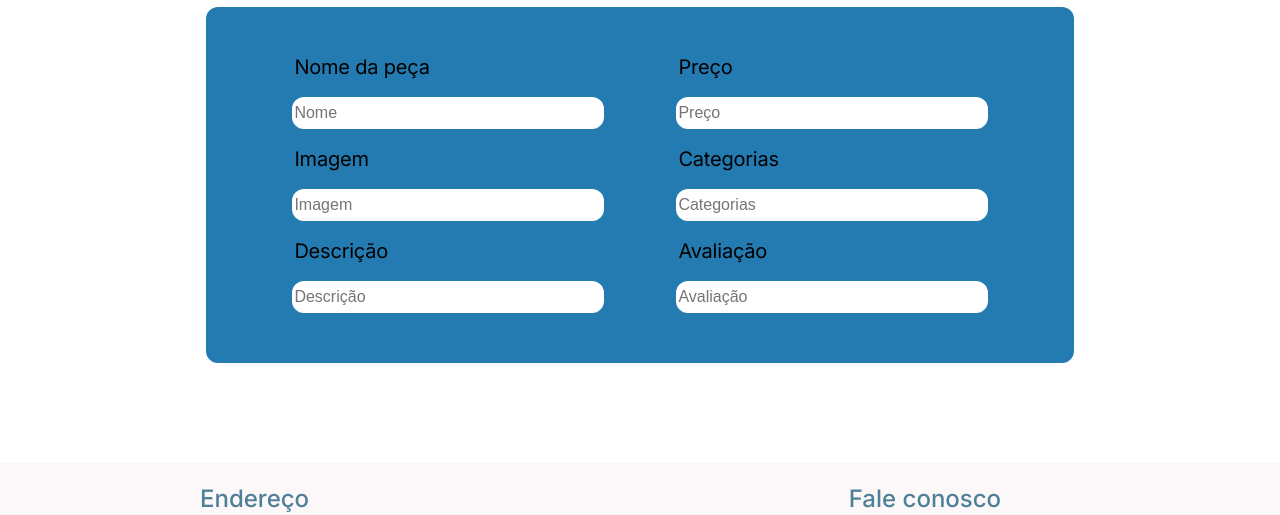
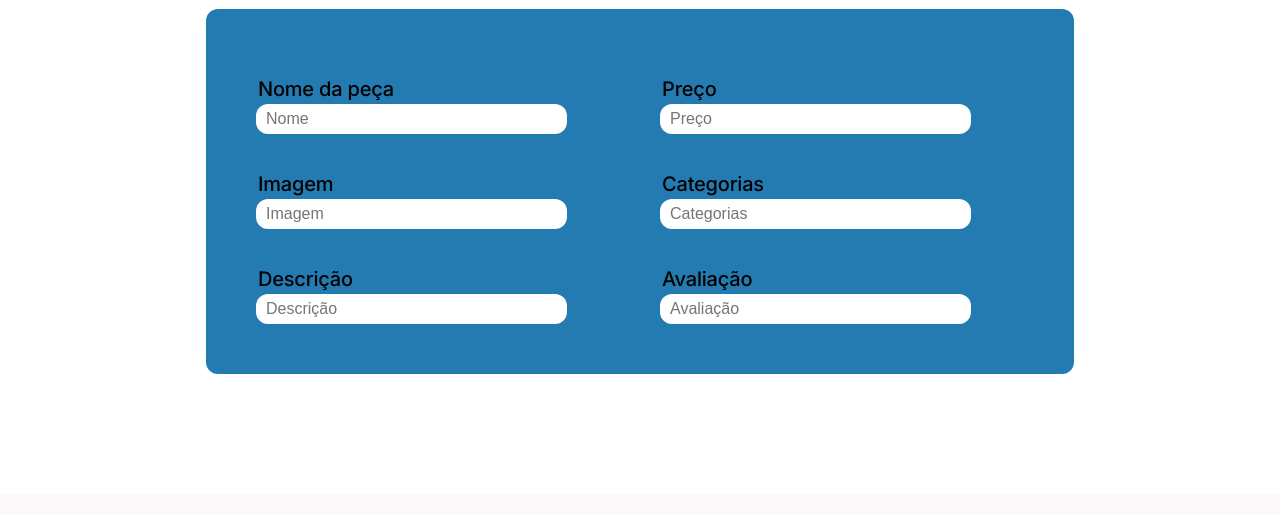
Before and after one commit to GabrielBaetaP/InJunior, a website: page Tarefa API e Promises/web/PagAdicionar.html in a window 1280 px wide. Shown: the part 267-782 px from the top of the page. Drawn offline with Linux system fonts and the light colour scheme; a web font is replaced by a local one.

Commit message:
fix: centralizando

```diff
--- a/Tarefa API e Promises/web/PagAdicionar.css
+++ b/Tarefa API e Promises/web/PagAdicionar.css
@@ -8,26 +8,26 @@ body {
     margin: 0;
 }
 
-header{
+header {
     height: 130px;
     background-color: rgba(65, 95, 206, 1);
     display: flex;
     justify-content: space-between;
 }
 
-header .base-img{
+header .base-img {
     width: 250px;
     display: flex;
     align-self: center;
     margin-left: 200px;
 }
 
-header .logo{
+header .logo {
     width: 110px;
     height: 99px;
 }
 
-header .titulo{
+header .titulo {
     display: flex;
     align-self: center;
     width: auto;
@@ -37,7 +37,7 @@ header .titulo{
     letter-spacing: 0%;
 }
 
-header .modo{
+header .modo {
     background: rgba(31, 155, 95, 1);
     display: flex;
     align-self: center;
@@ -46,184 +46,134 @@ header .modo{
     height: 60px;
     gap: 21px;
     border-radius: 24px;
-    padding-top: 5px;
-    padding-right: 16px;
-    padding-bottom: 5px;
-    padding-left: 16px;
-
+    padding: 5px 16px;
 }
 
-header .modo img{
+header .modo img {
     width: 40px;
     height: 40px;
-    display: flex;
     align-self: center;
 }
 
-header .modo p{
+header .modo p {
     color: white;
-    display: flex;
     align-self: center;
-
     font-weight: 500;
-    font-style: Medium;
     font-size: 20px;
-
     line-height: 100%;
     letter-spacing: -0.2px;
 }
 
 
-main{
+main {
     display: flex;
     flex-direction: column;
     align-items: center;
     justify-content: center;
+    padding: 20px 0;
 }
 
-main .titulo{
+main .titulo {
     font-weight: 600;
-    font-style: Semi Bold;
     font-size: 48px;
     line-height: 100%;
     letter-spacing: -0.2px;
+    text-align: center;
+    margin-bottom: 30px;
 }
 
-main .infos{
-    padding: 30px 50px 50px 50px;
+
+main .infos {
+    padding: 50px;
     background-color: rgba(36, 123, 177, 1);
     width: 60%;
     display: grid;
-    grid-template-columns: repeat(2,1fr);
+    grid-template-columns: repeat(2, 1fr);
+    gap: 20px 40px;
     margin-bottom: 100px;
     border-radius: 12px;
-
 }
 
-input{
-    display: flex;
+input {
     justify-self: center;
     width: 80%;
     height: 30px;
     border-radius: 12px;
     border: 0;
     font-size: 16px;
+    padding: 0 10px;
 }
 
-main p{
+.campo {
     color: rgba(0, 0, 0, 1);
     line-height: 100%;
     letter-spacing: -0.2px;
-    margin-left: 10%;
+    margin-left: 2px;
+    margin-bottom: 5px;
+    font-weight: 500;
 }
 
-
-
-
-
-
-
-
-
-
-
-
-
-
-
-
-
-
-
-
-
-
-
-
-
-
-
-
-
-
-
-
-
-
-footer{
+footer {
     height: 180px;
     background-color: rgba(252, 247, 248, 1);
-
     display: flex;
     flex-direction: column;
-    justify-items: center;
 }
 
-footer .endereco{
+footer .endereco {
     margin-left: 200px;
 }
 
-footer .infos{
+footer .infos {
     display: flex;
     justify-content: space-between;
-
 }
 
-footer .titulo{
+footer .titulo {
     color: rgba(78, 128, 152, 1);
-
     width: auto;
     height: auto;
-
     font-weight: 500;
-    font-style: Medium;
     font-size: 24px;
     line-height: 100%;
     letter-spacing: 4%;
 }
 
-footer .texto{
+footer .texto {
     color: rgba(39, 69, 83, 1);
-
     display: flex;
     width: 301px;
     height: 92px;
-
     font-weight: 400;
-    font-style: Regular;
     font-size: 20px;
     line-height: 100%;
     letter-spacing: 5%;
 }
 
-footer .contato .texto{
+footer .contato .texto {
     width: auto;
     height: auto;
 }
 
-footer .contato{
+footer .contato {
     margin-right: 200px;
 }
 
-footer .links{
+footer .links {
     display: flex;
     gap: 20px;
 }
 
-footer .copyright{
-    padding: 0;
+footer .copyright {
+    padding: 5px 0;
     margin: 0;
     background-color: rgba(65, 95, 206, 1);
-    padding: 5px 0;
     width: 100%;
     display: flex;
     align-items: center;
     justify-content: center;
-
-
     font-style: normal;
     font-size: 16px;
-
     line-height: 100%;
     letter-spacing: 5%;
 }
--- a/Tarefa API e Promises/web/PagAdicionar.html
+++ b/Tarefa API e Promises/web/PagAdicionar.html
@@ -26,27 +26,27 @@
         <p class="titulo">Adicionar nova peça ao estoque</p>
         <div class="infos">
             <div class="nome">
-                <p>Nome da peça</p>
+                <p class="campo">Nome da peça</p>
                 <input type="text" name="" id="" placeholder="Nome">
             </div>
             <div class="preco">
-                <p>Preço</p>
+                <p class="campo">Preço</p>
                 <input type="text" name="" id="" placeholder="Preço">
             </div>
             <div class="image">
-                <p >Imagem</p>
+                <p class="campo">Imagem</p>
                 <input type="text" name="" id="" placeholder="Imagem">
             </div>
             <div class="categoria">
-                <p>Categorias</p>
+                <p class="campo">Categorias</p>
                 <input type="text" name="" id="" placeholder="Categorias">
             </div>
             <div class="descricao">
-                <p >Descrição</p>
+                <p class="campo">Descrição</p>
                 <input type="text" name="" id="" placeholder="Descrição">
             </div>
             <div class="avaliacao">
-                <p >Avaliação</p>
+                <p class="campo">Avaliação</p>
                 <input type="text" name="" id="" placeholder="Avaliação">
             </div>
         </div>
```
